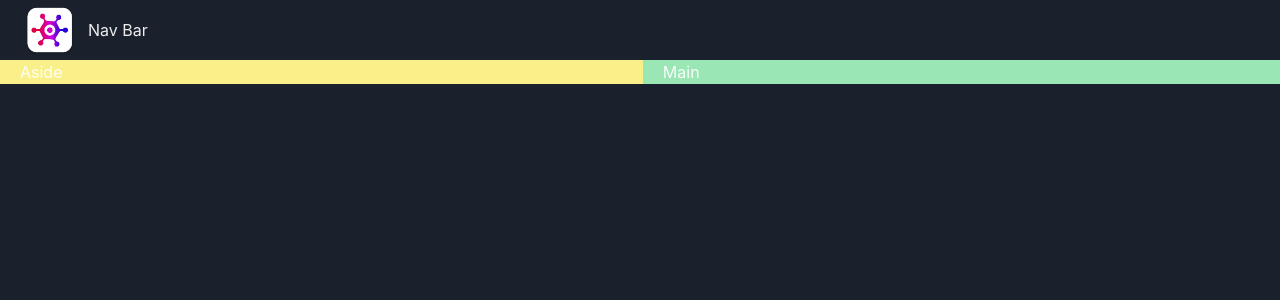
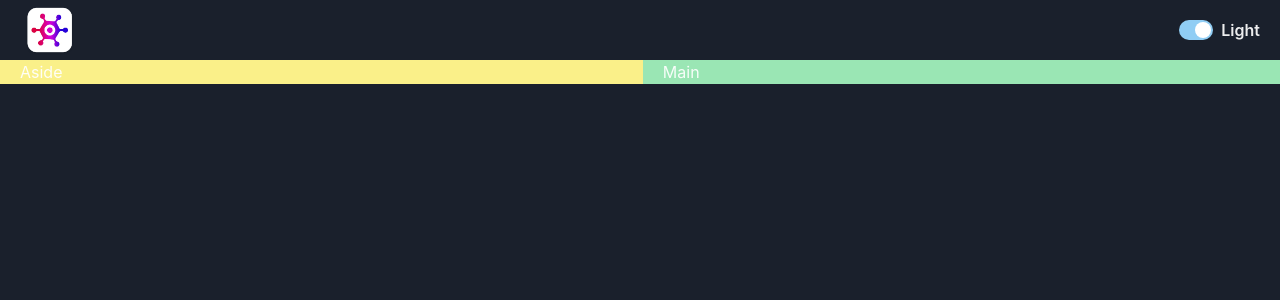
Before and after one commit to anudeep22003/react-frontend-games-app, a React (Vite) app: page / in a window 1280 px wide. Shown: the top 300 px of the page. Built offline with nearby package versions, Linux system fonts and the light colour scheme.

Commit message:
Build the color mode switch

```diff
--- /dev/null
+++ b/src/components/ColorModeSwitch.tsx
@@ -0,0 +1,16 @@
+import { Text, HStack, Switch, useColorMode } from "@chakra-ui/react";
+import { color } from "framer-motion";
+
+const ColorModeSwitch = () => {
+  const { colorMode, toggleColorMode } = useColorMode();
+  return (
+    <HStack>
+      <Switch isChecked={colorMode === "dark"} onChange={toggleColorMode} />
+      <Text fontWeight={"semibold"}>
+        {colorMode === "light" ? "Dark" : "Light"}
+      </Text>
+    </HStack>
+  );
+};
+
+export default ColorModeSwitch;
--- a/src/components/NavBar.tsx
+++ b/src/components/NavBar.tsx
@@ -1,12 +1,13 @@
 import { HStack, Image, Text } from "@chakra-ui/react";
 import logo from "../assets/Logo/logo.webp";
+import ColorModeSwitch from "./ColorModeSwitch";
 
 const NavBar = () => {
   return (
     <>
-      <HStack>
+      <HStack justify={"space-between"}>
         <Image src={logo} boxSize={"60px"} />
-        <Text>Nav Bar</Text>
+        <ColorModeSwitch></ColorModeSwitch>
       </HStack>
     </>
   );
```
